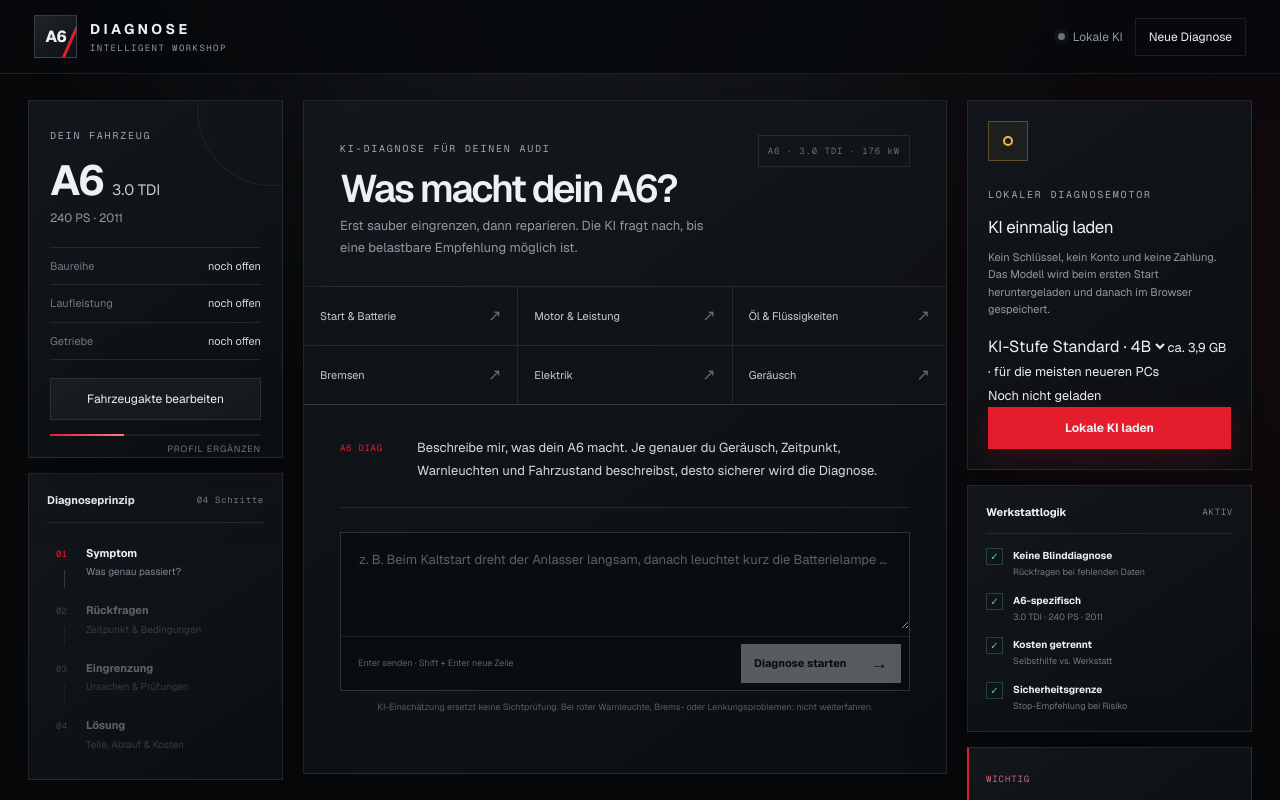
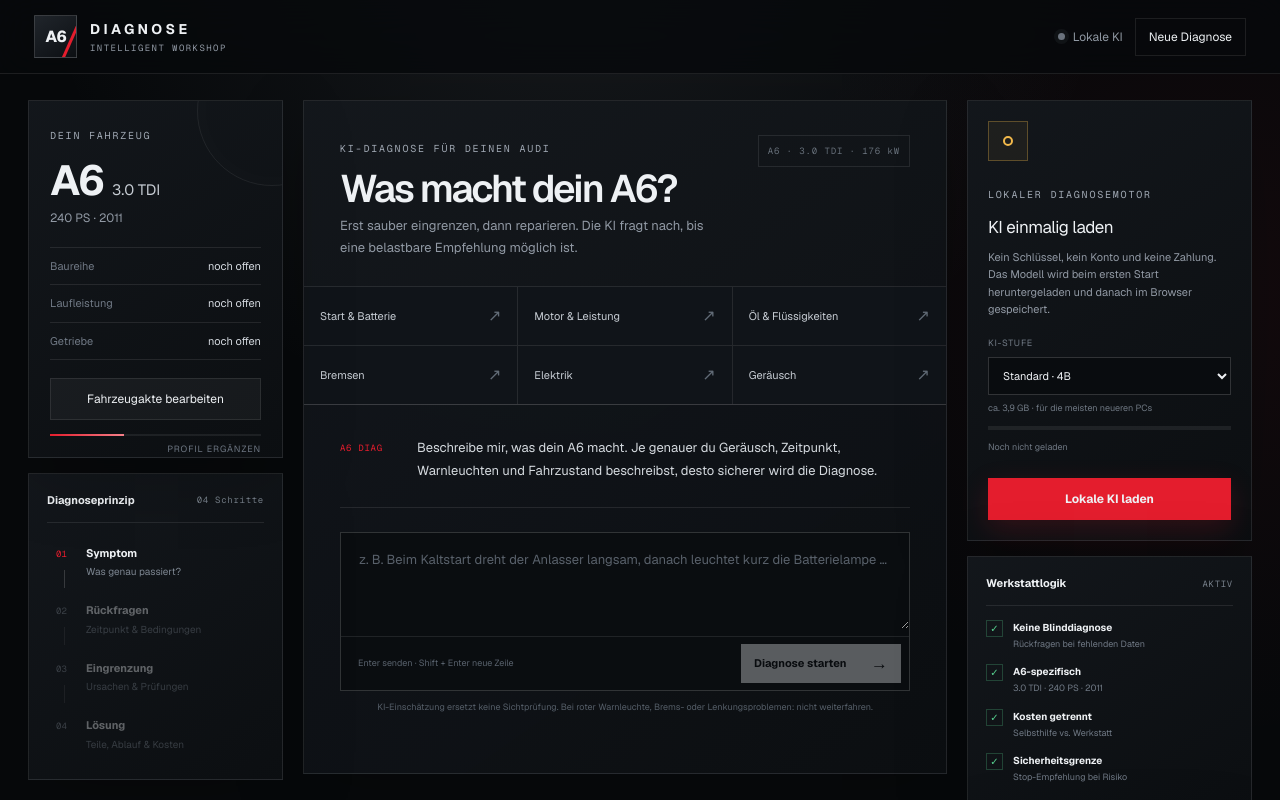
Before and after one commit to ashfha/Codex, a Next.js app: page / in a window 1280 px wide. Shown: the top 800 px of the page. Built offline with nearby package versions, Linux system fonts and the light colour scheme.

Commit message:
Style local AI controls

```diff
--- a/app/globals.css
+++ b/app/globals.css
@@ -182,6 +182,24 @@
 .readiness-card.needs-key .readiness-icon span { border-color: var(--amber); }
 .readiness-card h2 { margin: 10px 0 8px; font-size: 17px; letter-spacing: -.025em; }
 .readiness-card p { color: var(--muted); font-size: 11px; line-height: 1.6; margin: 0 0 16px; }
+.local-model-controls { display: grid; gap: 11px; padding-top: 2px; }
+.local-model-controls label { display: grid; gap: 7px; }
+.local-model-controls label > span { color: #727b86; font-size: 9px; text-transform: uppercase; letter-spacing: .08em; }
+.local-model-controls select {
+  width: 100%;
+  border: 1px solid var(--line-strong);
+  background: #090c0f;
+  color: var(--silver);
+  padding: 10px;
+  outline: none;
+  font-size: 11px;
+}
+.local-model-controls select:focus { border-color: rgba(228,29,45,.55); }
+.local-model-controls select:disabled { opacity: .55; }
+.local-model-controls small { color: #6f7883; font-size: 9px; line-height: 1.45; }
+.model-progress { height: 4px; background: rgba(255,255,255,.07); overflow: hidden; }
+.model-progress span { display: block; height: 100%; background: linear-gradient(90deg, var(--red), #ff6b78); transition: width 220ms ease; }
+.progress-copy { min-height: 26px; word-break: break-word; }
 .check-list { list-style: none; padding: 14px 0 0; margin: 0; display: grid; gap: 13px; }
 .check-list li { display: flex; gap: 10px; }
 .check-list i { font-style: normal; color: var(--green); font-size: 10px; width: 17px; height: 17px; display: grid; place-items: center; border: 1px solid rgba(87,209,144,.25); }
```
